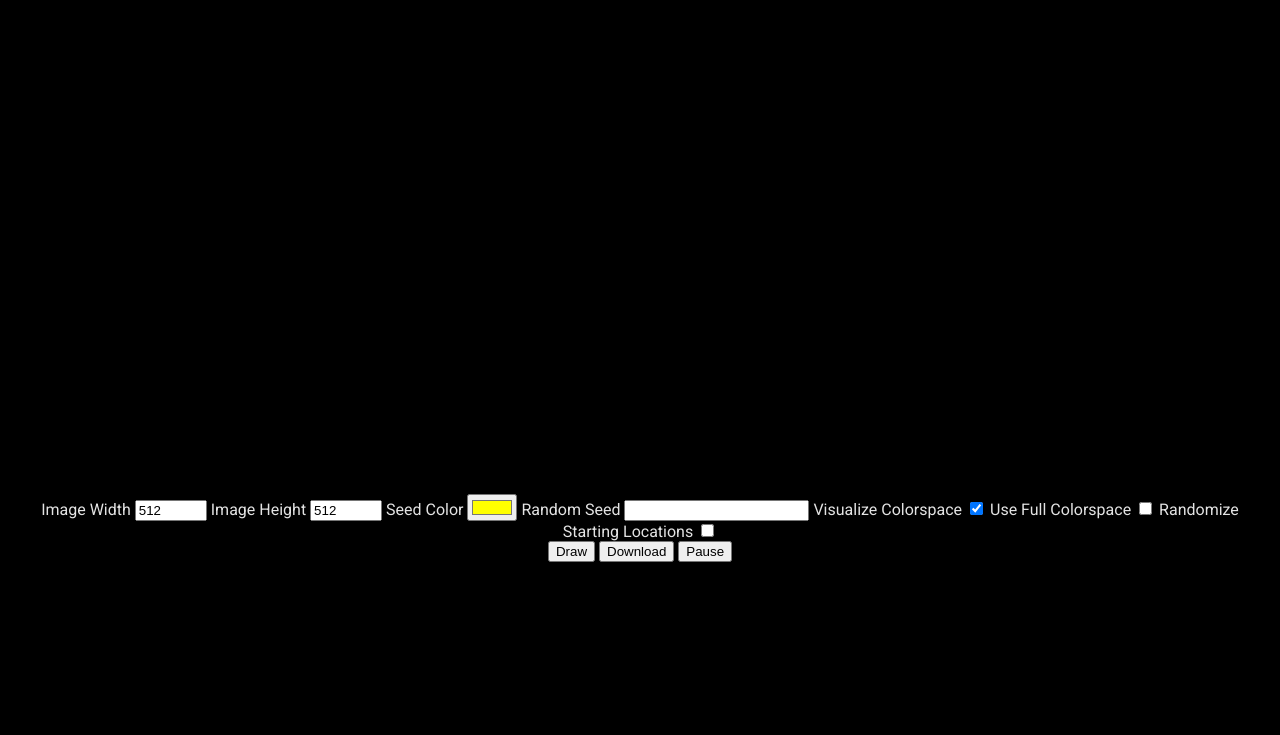
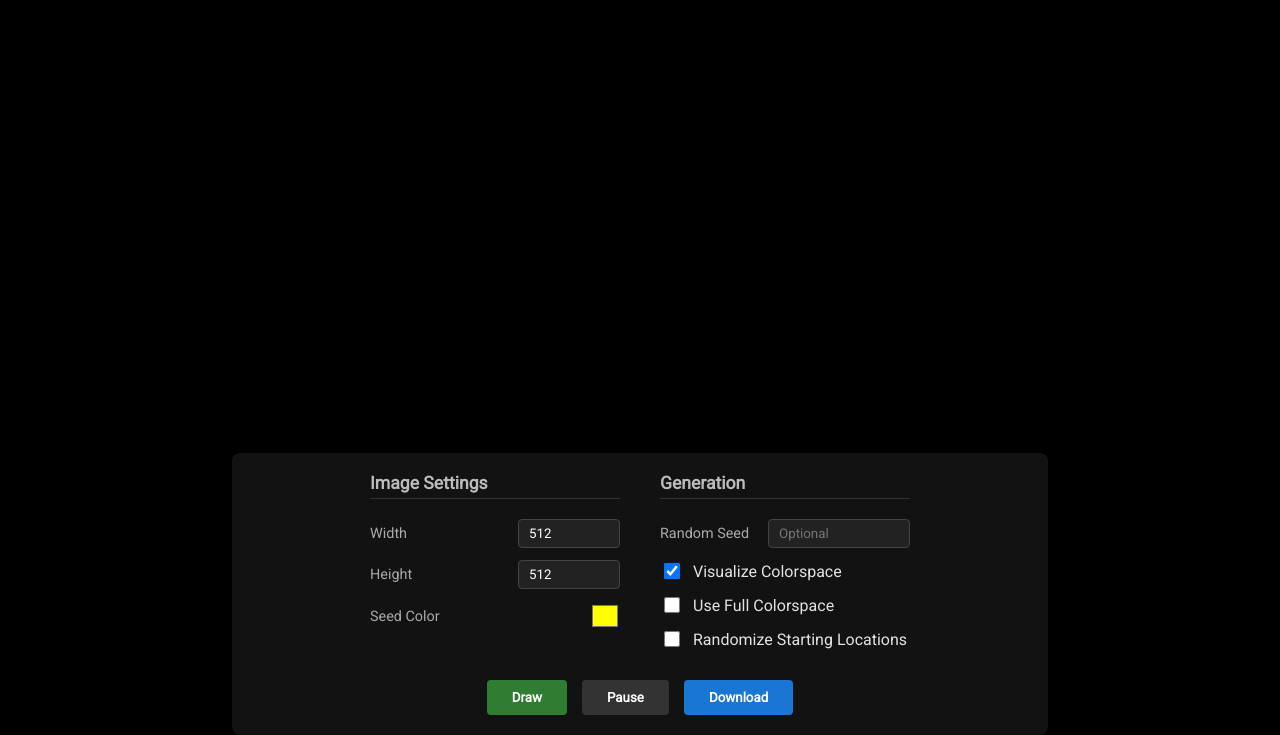
Before and after one commit to SamCarlberg/colorburst-js, a plain HTML site: page index.html in a window 1280 px wide. Shown: the part 168-903 px from the top of the page. Before the commit the page ends 800 px from the top, so only its background shows below. Drawn offline with Linux system fonts and the light colour scheme.

Commit message:
Improve control area styling

```diff
--- a/index.html
+++ b/index.html
@@ -42,36 +42,55 @@
             <canvas id="colorcube_canvas">
             </canvas>
             <div id="footer">
-                <div id="progress_area" hidden="true">
+                <div id="progress_area" style="display: none;">
                     <label id="progress_text">0%</label>
                     <label id="elapsed_time_text">0 seconds</label>
                     <label id="fillrate_text">(drawing 0 pixels per second)</label>
                     <progress max="100" value="0" id="progress_bar"></progress>
                 </div>
-                <label for="width_field">Image Width</label>
-                <input type="number" id="width_field" min="1" max="4096" value="512"/>
 
-                <label for="height_field">Image Height</label>
-                <input type="number" id="height_field" min="1" max="4096" value="512"/>
+                <div class="controls-container">
+                    <div class="control-group">
+                        <h3>Image Settings</h3>
+                        <div class="input-row">
+                            <label for="width_field">Width</label>
+                            <input type="number" id="width_field" min="1" max="4096" value="512"/>
+                        </div>
+                        <div class="input-row">
+                            <label for="height_field">Height</label>
+                            <input type="number" id="height_field" min="1" max="4096" value="512"/>
+                        </div>
+                        <div class="input-row">
+                            <label for="seed_color_picker">Seed Color</label>
+                            <input type="color" id="seed_color_picker" value="#ffff00"/>
+                        </div>
+                    </div>
 
-                <label for="seed_color_picker">Seed Color</label>
-                <input type="color" id="seed_color_picker" value="#ffff00"></input>
+                    <div class="control-group">
+                        <h3>Generation</h3>
+                        <div class="input-row">
+                            <label for="random_seed_input">Random Seed</label>
+                            <input type="text" id="random_seed_input" value="" placeholder="Optional"/>
+                        </div>
+                        <div class="checkbox-row">
+                            <input type="checkbox" id="display_colorspace" checked/>
+                            <label for="display_colorspace">Visualize Colorspace</label>
+                        </div>
+                        <div class="checkbox-row">
+                            <input type="checkbox" id="use_full_colorspace"/>
+                            <label for="use_full_colorspace">Use Full Colorspace</label>
+                        </div>
+                        <div class="checkbox-row">
+                            <input type="checkbox" id="randomize_locations"/>
+                            <label for="randomize_locations">Randomize Starting Locations</label>
+                        </div>
+                    </div>
+                </div>
 
-                <label for="random_seed_input">Random Seed</label>
-                <input type="text" id="random_seed_input" value="" placeholder=""></input>
-
-                <label for="display_colorspace">Visualize Colorspace</label>
-                <input type="checkbox" id="display_colorspace" checked/>
-
-                <label for="use_full_colorspace">Use Full Colorspace</label>
-                <input type="checkbox" id="use_full_colorspace"/>
-
-                <label for="randomize_locations">Randomize Starting Locations</label>
-                <input type="checkbox" id="randomize_locations"/>
-                <div>
+                <div class="actions">
                     <button id="draw" onclick="resetAndStart()">Draw</button>
+                    <input type="button" id="toggle_generation" onclick="toggleGeneration()" value="Pause"/>
                     <button id="download" onclick="downloadImage()">Download</button>
-                    <input type="button" id="toggle_generation" onclick="toggleGeneration()" value="Pause"></input>
                 </div>
             </div>
         </div>
--- a/main.js
+++ b/main.js
@@ -96,7 +96,12 @@ function start() {
     window.cancelAnimationFrame(animationHandle);
   }
 
-  $('progress_area').hidden = false
+  buildingImage = true;
+  if (buildingImage) {
+    $('progress_area').style.display = 'flex';
+  } else {
+    $('progress_area').style.display = 'none';
+  }
   $('toggle_generation').value = 'Pause';
   showColorspace = $('display_colorspace').checked;
 
--- a/style.css
+++ b/style.css
@@ -39,4 +39,143 @@ div#main {
 
 #progress_bar {
     width: 100%;
+    height: 10px;
+    border-radius: 5px;
+    margin-bottom: 20px;
 }
+
+#footer {
+    margin-top: 30px;
+    padding: 20px;
+    background-color: #121212;
+    border-radius: 8px;
+    box-shadow: 0 4px 15px rgba(0, 0, 0, 0.5);
+    display: flex;
+    flex-direction: column;
+    align-items: center;
+    gap: 20px;
+}
+
+.controls-container {
+    display: flex;
+    flex-wrap: wrap;
+    justify-content: center;
+    gap: 40px;
+    width: 100%;
+}
+
+.control-group {
+    display: flex;
+    flex-direction: column;
+    gap: 12px;
+    min-width: 250px;
+    text-align: left;
+}
+
+.control-group h3 {
+    margin: 0 0 8px 0;
+    font-size: 1.1rem;
+    color: #bbb;
+    border-bottom: 1px solid #333;
+    padding-bottom: 5px;
+}
+
+.input-row, .checkbox-row {
+    display: flex;
+    align-items: center;
+    justify-content: space-between;
+    gap: 10px;
+}
+
+.checkbox-row {
+    justify-content: flex-start;
+}
+
+.input-row label {
+    font-size: 0.9rem;
+    color: #aaa;
+}
+
+input[type="number"], input[type="text"] {
+    background: #222;
+    border: 1px solid #444;
+    color: #fff;
+    padding: 6px 10px;
+    border-radius: 4px;
+    font-family: Roboto;
+    width: 80px;
+}
+
+input[type="text"] {
+    width: 120px;
+}
+
+input[type="color"] {
+    border: none;
+    width: 30px;
+    height: 30px;
+    padding: 0;
+    background: none;
+    cursor: pointer;
+}
+
+input[type="checkbox"] {
+    cursor: pointer;
+    width: 16px;
+    height: 16px;
+}
+
+.actions {
+    display: flex;
+    gap: 15px;
+    margin-top: 10px;
+}
+
+button, input[type="button"] {
+    background-color: #333;
+    color: #fff;
+    border: none;
+    padding: 10px 25px;
+    border-radius: 4px;
+    cursor: pointer;
+    font-family: Roboto;
+    font-weight: bold;
+    transition: background-color 0.2s, transform 0.1s;
+}
+
+button:hover, input[type="button"]:hover {
+    background-color: #444;
+}
+
+button:active, input[type="button"]:active {
+    transform: scale(0.98);
+}
+
+#draw {
+    background-color: #2e7d32;
+}
+
+#draw:hover {
+    background-color: #388e3c;
+}
+
+#download {
+    background-color: #1976d2;
+}
+
+#download:hover {
+    background-color: #1e88e5;
+}
+
+#progress_area {
+    width: 100%;
+    margin-bottom: 10px;
+    display: flex;
+    flex-direction: column;
+    gap: 5px;
+}
+
+#progress_text, #elapsed_time_text, #fillrate_text {
+    font-size: 0.85rem;
+    color: #888;
+}
```
